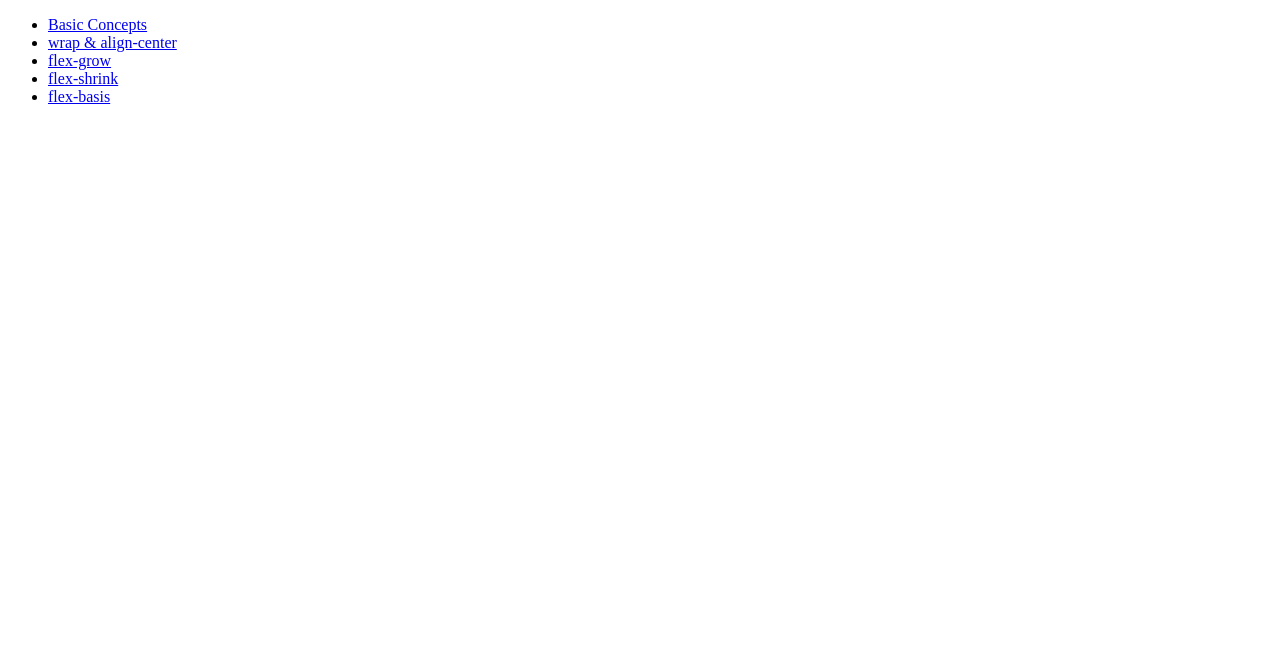
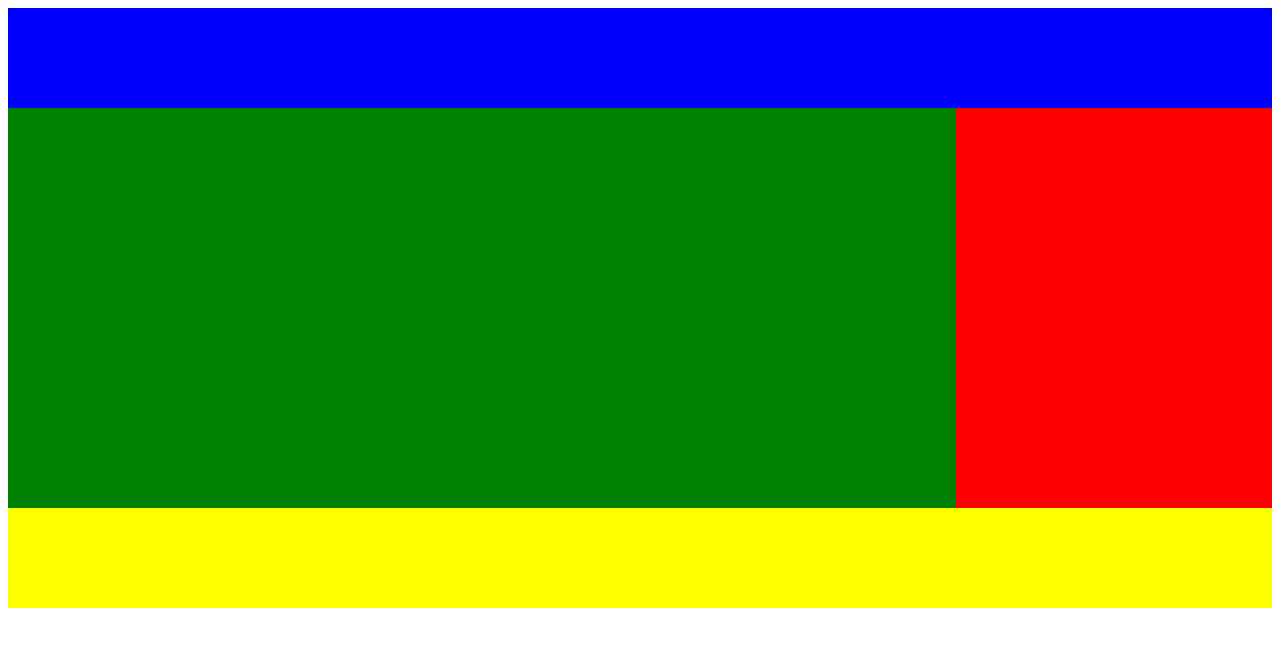
Before and after one commit to nlom0218/css-layout-master, a React (Create React App) app: page /grid/areas in a window 1280 px wide. Shown: the top 646 px of the page. Built offline with nearby package versions, Linux system fonts and the light colour scheme.

Commit message:
gird template areas

```diff
--- a/src/App.js
+++ b/src/App.js
@@ -9,6 +9,7 @@ import Shrink from './FlexBox/Shrink';
 import Basis from "./FlexBox/Basis"
 import Grid from "./Grid/Grid"
 import BasicConcepts from './Grid/BasicConcepts';
+import Areas from './Grid/Areas';
 
 function App() {
   return (
@@ -22,6 +23,7 @@ function App() {
         <Route path="/flexbox/basis"><Basis /></Route>
         <Route path="/flexbox"><FlexBox /></Route>
         <Route path="/grid/concepts"><BasicConcepts /></Route>
+        <Route path="/grid/areas"><Areas /></Route>
         <Route path="/grid"><Grid /></Route>
       </Switch>
     </Router>
--- /dev/null
+++ b/src/Grid/Areas.js
@@ -0,0 +1,44 @@
+import React from 'react';
+import styled from 'styled-components';
+
+const Father = styled.div`
+  display: grid;
+  grid-template-columns: auto;
+  grid-template-rows: 100px repeat(2, 200px) 100px;
+  grid-template-areas:
+  "header header header header"
+  "content content content nav"
+  "content content content nav"
+  "footer footer footer footer";
+`
+
+const Header = styled.div`
+  background-color: blue;
+  grid-area: header;
+`
+
+const Content = styled.div`
+  background-color: green;
+  grid-area: content;
+`
+
+const Nav = styled.div`
+  background-color: red;
+  grid-area: nav;
+`
+
+const Footer = styled.div`
+  background-color: yellow;
+  grid-area: footer;
+`
+
+const Areas = () => {
+  return (<Father>
+    <Header></Header>
+    <Content></Content>
+    <Nav></Nav>
+    <Footer></Footer>
+  </Father>);
+}
+
+export default Areas;
--- a/src/Grid/Grid.js
+++ b/src/Grid/Grid.js
@@ -15,16 +15,16 @@ const FlexBox = () => {
       <Link to="/grid/concepts">Basic Concepts</Link>
     </Item>
     <Item>
-      <Link to="/flexbox/wrap">wrap & align-center</Link>
+      <Link to="/grid/areas">Grid Template Areas</Link>
     </Item>
     <Item>
-      <Link to="/flexbox/grow">flex-grow</Link>
+      <Link to="/grid/grow">flex-grow</Link>
     </Item>
     <Item>
-      <Link to="/flexbox/shrink">flex-shrink</Link>
+      <Link to="/grid/shrink">flex-shrink</Link>
     </Item>
     <Item>
-      <Link to="/flexbox/basis">flex-basis</Link>
+      <Link to="/grid/basis">flex-basis</Link>
     </Item>
   </List>);
 }
```
